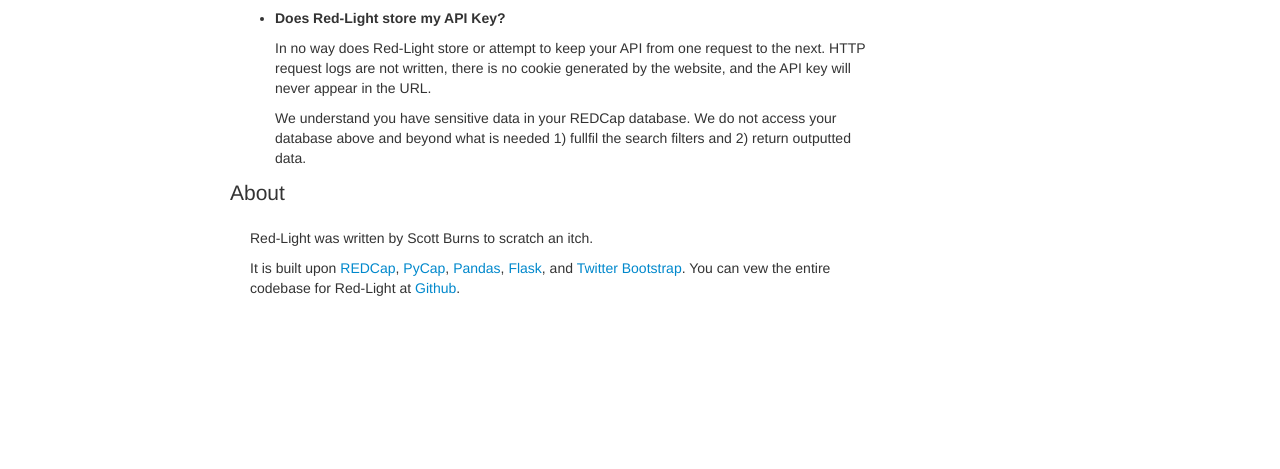
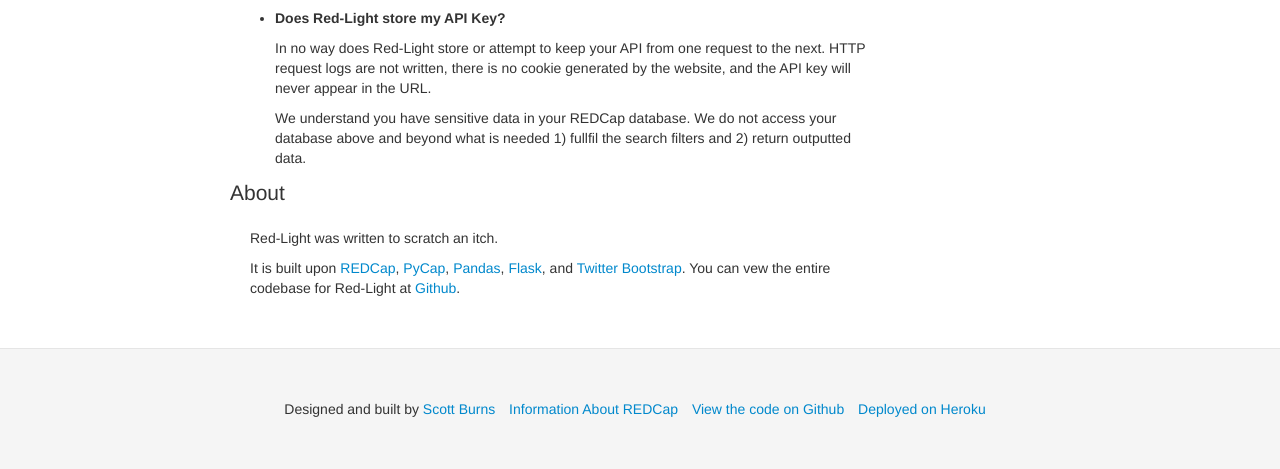
Before and after one commit to sburns/red-light, a Flask app: page /about in a window 1280 px wide. Shown: the part 586-1055 px from the top of the page. Before the commit the page ends 882 px from the top, so only its background shows below. Run offline with Flask 2, Linux system fonts and the light colour scheme; some libraries are stand-ins or nearby versions.

Commit message:
Add footer

```diff
--- /dev/null
+++ b/redlight/static/css/style.css
@@ -0,0 +1,21 @@
+/* Footer
+-------------------------------------------------- */
+
+.footer {
+  padding: 40px 0;
+  margin-top: 40px;
+  border-top: 1px solid #e5e5e5;
+  background-color: #f5f5f5;
+}
+.footer p {
+  margin-bottom: 0;
+  color: #777;
+}
+.footer-links {
+  margin: 10px 0;
+  text-align: center;
+}
+.footer-links li {
+  display: inline;
+  margin-right: 10px;
+}
--- a/redlight/templates/about.html
+++ b/redlight/templates/about.html
@@ -59,7 +59,7 @@
 <div class="row">
   <p class="lead">About</p>
   <div class="span8">
-    <p>Red-Light was written by Scott Burns to scratch an itch.</p>
+    <p>Red-Light was written to scratch an itch.</p>
     <p>It is built upon <a href="http://project-redcap.org/">REDCap</a>, <a href="http://sburns.github.com/PyCap">PyCap</a>, <a href="http://pandas.pydata.org">Pandas</a>, <a href="http://flask.pocoo.org">Flask</a>, and <a href="http://twitter.github.com/bootstrap/index.html">Twitter Bootstrap</a>. You can vew the entire codebase for Red-Light at <a href="http://github.com/sburns/red-light">Github</a>.
     </p>
   </div>
--- a/redlight/templates/layout.html
+++ b/redlight/templates/layout.html
@@ -3,6 +3,7 @@
 <head>
   <title>Red-Light</title>
   <link rel=stylesheet type=text/css href="{{ url_for('static', filename='css/bootstrap.min.css') }}">
+  <link rel=stylesheet type=text/css href="{{ url_for('static', filename='css/style.css') }}">
 </head>
 <body>
   <div class="container">
@@ -25,6 +26,17 @@
       </div>
     </div>
   </div>
+  <div class="footer">
+    <div class="container">
+      <ul class="footer-links">
+        <li>Designed and built by <a href="http://sburns.github.com/">Scott Burns</a></li>
+        <li><a href="http://project-redcap.org">Information About REDCap</a></li>
+        <li><a href="http://github.com/sburns/red-light">View the code on Github</a></li>
+        <li><a href="http://heroku.com">Deployed on Heroku</a></li>
+      </ul>
+    </div>
+  </div>
+  <!-- Place JS at bottom of page -->
   <script src="//ajax.googleapis.com/ajax/libs/jquery/1.8.2/jquery.js"></script>
   <script>window.jQuery || document.write('<script src="{{ url_for('static', filename='jquery.js') }}">\x3C/script>')</script>
   <script src="{{ url_for('static', filename='js/bootstrap.min.js') }}"></script>
```
